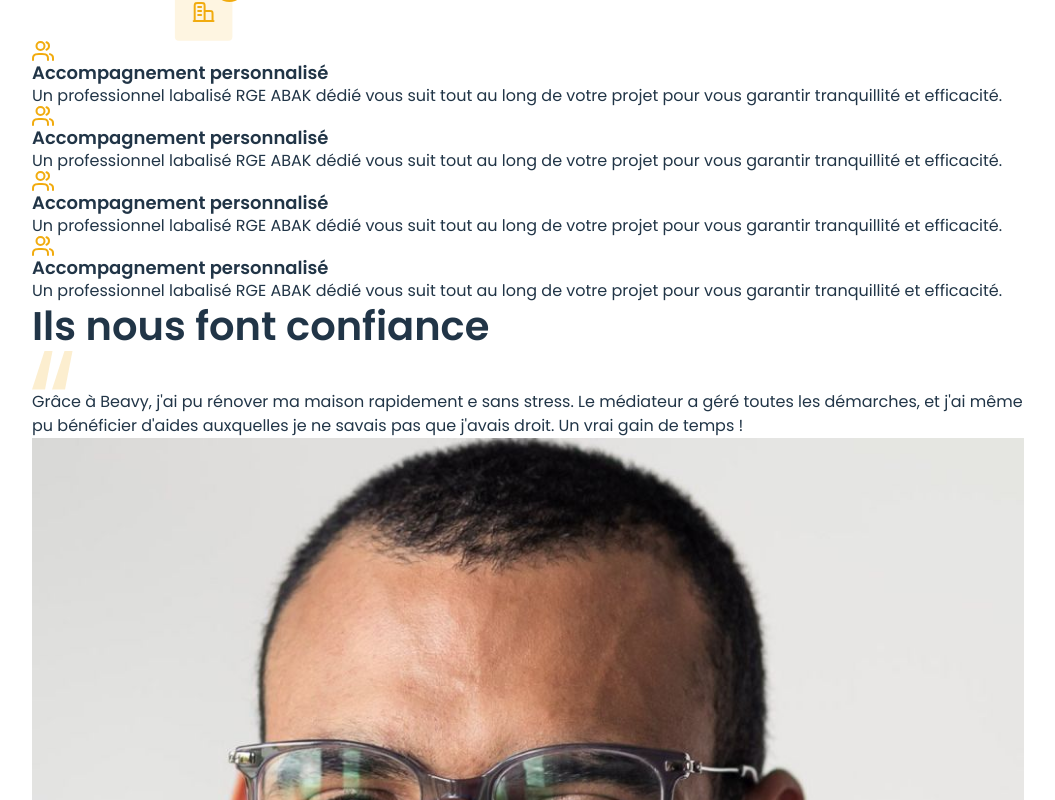
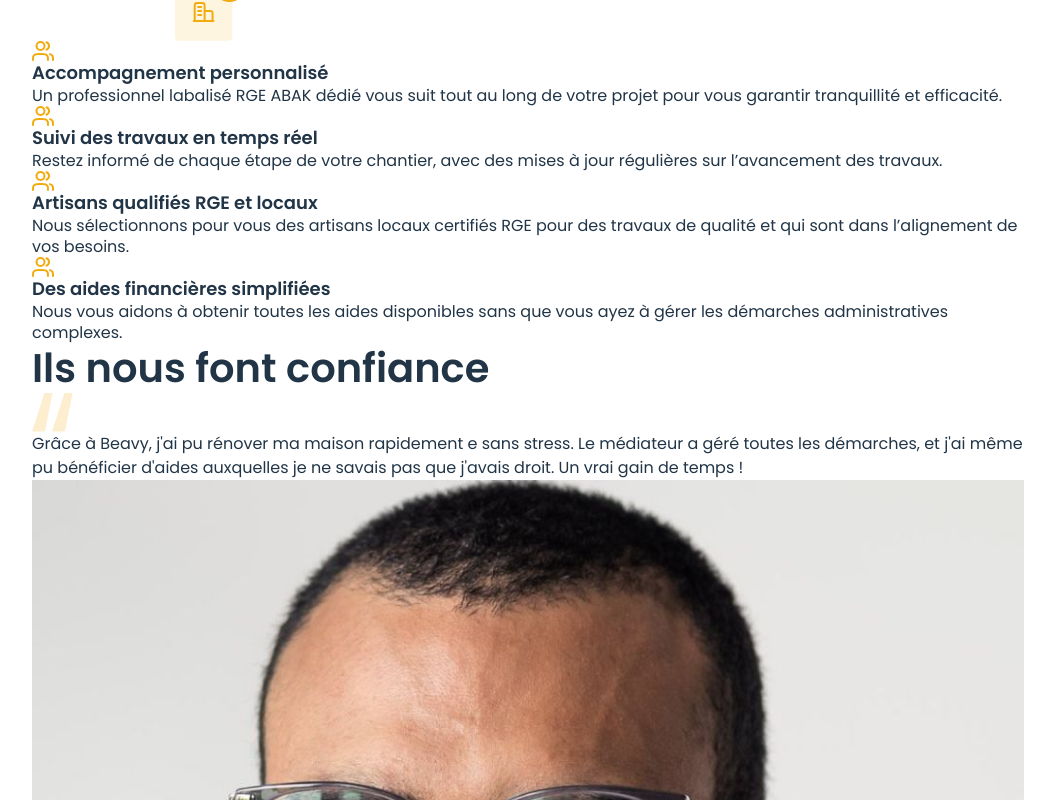
Before and after one commit to LaTroupeCastor/landing, a Vue app: page / in a window 1280 px wide. Shown: the part 4760-5560 px from the top of the page, without its empty margins (112-1167 px from the left). Built offline with nearby package versions, Linux system fonts and the light colour scheme; no server answers.

Commit message:
Formulaire de contact fini

```diff
--- a/src/components/ContactForm.vue
+++ b/src/components/ContactForm.vue
@@ -11,7 +11,7 @@
       sous 48 heures.</p>
 
     <form class="mt-8 space-y-6" @submit.prevent="handleSubmit">
-      <div class="grid grid-cols-2 gap-4">
+      <div class="grid grid-cols-2x gap-4">
         <!-- Prénom -->
         <FormField
             id="firstname"
--- a/src/components/ImageForm.vue
+++ b/src/components/ImageForm.vue
@@ -1,7 +1,29 @@
 <template>
-  <div alt="image-form">
-    <img src="../assets/form_right.png" alt="Form"/>
+  <div alt="image-form" class="flex flex-col">
+    <div>
+      <img src="../assets/form_right.png" alt="Form"/>
+    </div>
+    <div class="flex flex-row mt-5">
+      <div class="flex flex-row items-center">
+        <RectangleWithIcon :src="Phone"/>
+        <div class="flex flex-col ml-5">
+          <div class="text-black-100 body-large-sbold">Email</div>
+          <div class="body-large-regular text-black-60 mt-1">contact@latroupecastor.fr</div>
+        </div>
+      </div>
+
+      <div class="flex flex-row ml-6 items-center">
+        <RectangleWithIcon :src="Phone"/>
+        <div class="flex flex-col ml-5">
+          <div class="text-black-100 body-large-sbold">Téléphone</div>
+          <div class="body-large-regular text-black-60 mt-1">02 45 62 34 98</div>
+        </div>
+      </div>
+    </div>
+
   </div>
 </template>
 <script setup lang="ts">
+import RectangleWithIcon from "./RectangleWithIcon.vue";
+import Phone from "../assets/phone.svg";
 </script>
--- /dev/null
+++ b/src/components/RectangleWithIcon.vue
@@ -0,0 +1,12 @@
+<template>
+  <img :src="src" class="bg-primary-10 rounded-md p-5" :alt="alt" />
+</template>
+
+<script>
+export default {
+  props: {
+    src: String,
+    alt: String
+  }
+}
+</script>
--- a/src/components/WhatBeavyDoesForYou.vue
+++ b/src/components/WhatBeavyDoesForYou.vue
@@ -1,9 +1,18 @@
 <template>
-  <div class="border-border border-2 rounded-[3px] pt-8 pl-8 pb-6 pr-2">
-    <img src="../assets/people.svg" class="bg-primary-10 rounded-md p-5" alt="Cercle décoratif" />
-    <p class="title-small-sbold my-6 w-[50%]">Accompagnement personnalisé</p>
-    <p class="body-large-regular">Un professionnel labalisé RGE ABAK dédié vous suit tout au long de votre projet pour vous garantir tranquillité et efficacité.</p>
+  <div class="border-black-10 border-2 rounded-[3px] pt-8 pl-8 pb-6 pr-2">
+    <RectangleWithIcon :src="PeopleSvg" alt="personne" />
+    <p class="title-small-sbold my-6 w-[50%] text-black-100">{{title}}</p>
+    <p class="body-large-regular text-black-60">{{body}}</p>
   </div>
 </template>
 <script setup lang="ts">
+import RectangleWithIcon from "./RectangleWithIcon.vue";
+import PeopleSvg from "../assets/people.svg";  // Ajoutez cette ligne
+
+interface Props {
+  title: string;
+  body: string;
+}
+
+defineProps<Props>();
 </script>
--- a/src/components/sections/FourthSection.vue
+++ b/src/components/sections/FourthSection.vue
@@ -12,10 +12,10 @@
         <img src="../../assets/section4_left.svg"
              alt="Illustration gauche"/>
         <div class="grid grid-cols-2 gap-8">
-          <WhatBeavyDoesForYou />
-          <WhatBeavyDoesForYou />
-          <WhatBeavyDoesForYou />
-          <WhatBeavyDoesForYou />
+          <WhatBeavyDoesForYou :title="'Accompagnement personnalisé'" :body="'Un professionnel labalisé RGE ABAK dédié vous suit tout au long de votre projet pour vous garantir tranquillité et efficacité.'" />
+          <WhatBeavyDoesForYou :title="'Suivi des travaux en temps réel'" :body="'Restez informé de chaque étape de votre chantier, avec des mises à jour régulières sur l’avancement des travaux.'"/>
+          <WhatBeavyDoesForYou :title="'Artisans qualifiés RGE  et locaux'" :body="'Nous sélectionnons pour vous des artisans locaux certifiés RGE pour des travaux de qualité et qui sont dans l’alignement de vos besoins.'"/>
+          <WhatBeavyDoesForYou :title="'Des aides financières simplifiées'" :body="'Nous vous aidons à obtenir toutes les aides disponibles sans que vous ayez à gérer les démarches administratives complexes.'"/>
         </div>
       </div>
     </div>
```
Also changed, not shown: src/assets/mail.svg (added), src/assets/phone.svg (added).
